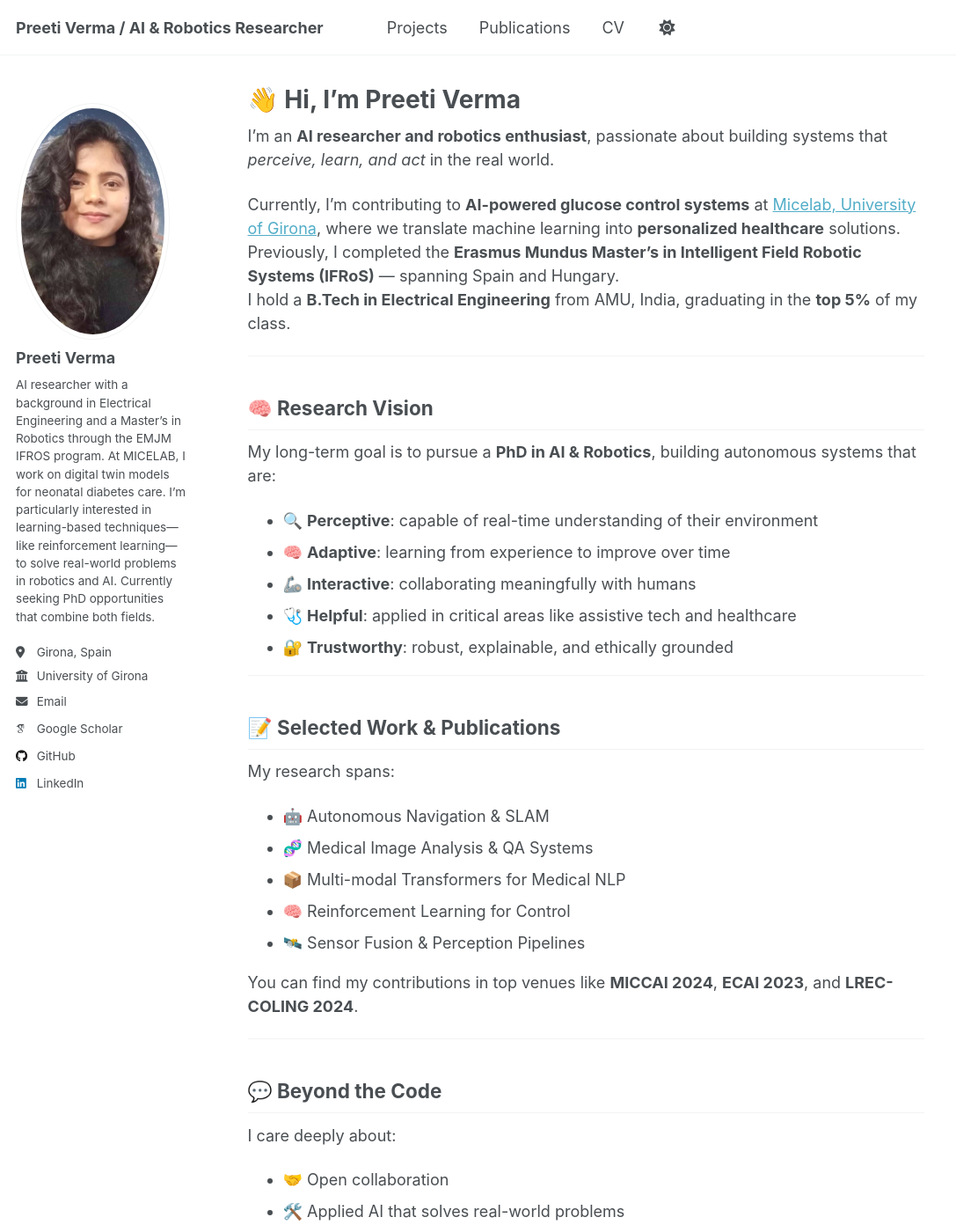
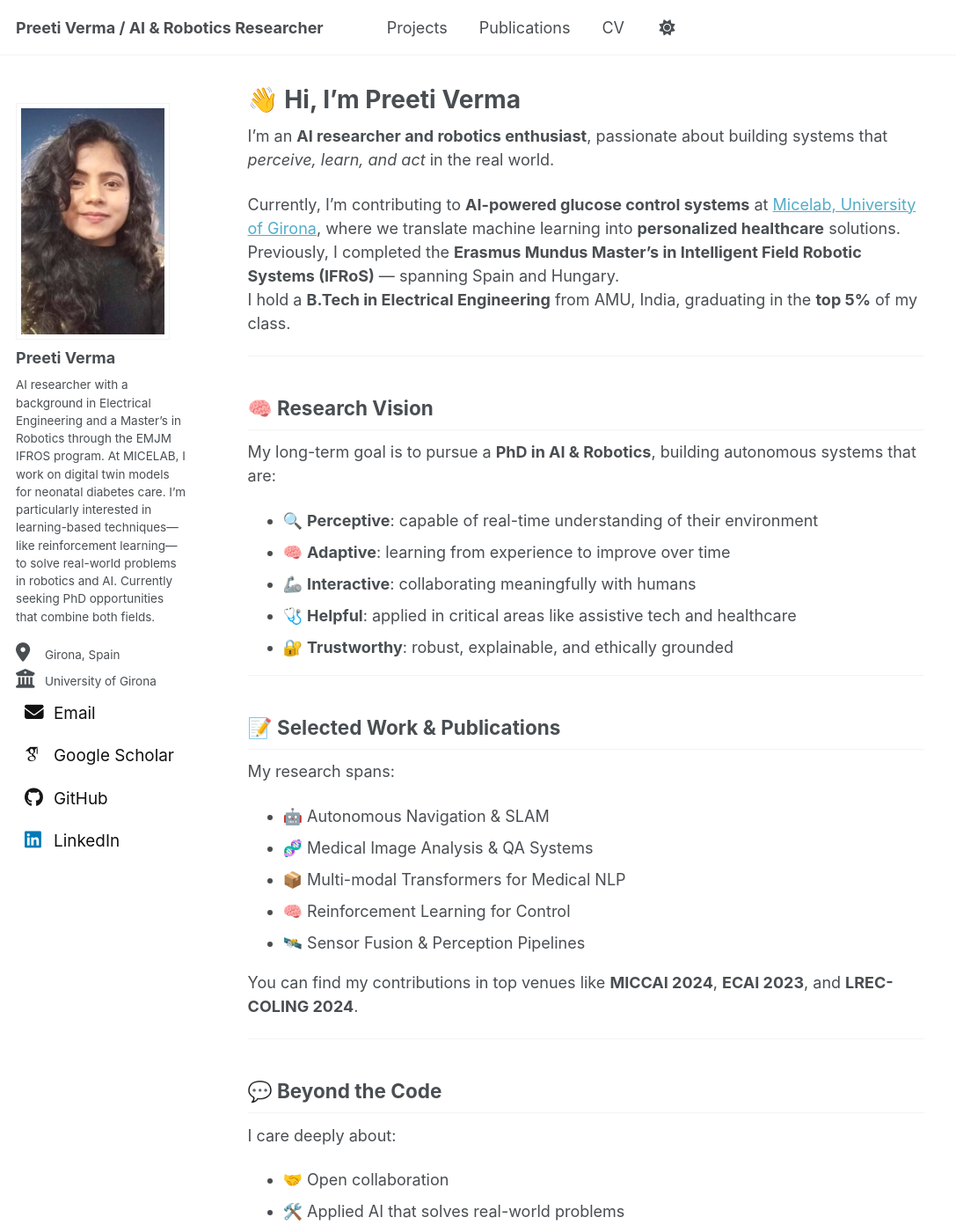
Before and after one commit to preeti-verma8600/preeti-verma8600.github.io, a Jekyll site: the page built from _pages/about.md, in a window 1280 px wide and 1400 px high. Shown: the whole window at 88% size, without its empty margins (0-1087 px from the left). Built offline with Jekyll 4.4.1, drawn with Linux system fonts in a browser that asks for light colours; some web fonts are replaced; a script that is not in the unit is left out.

Commit message:
Updated about me 3

```diff
--- a/_sass/layout/_sidebar.scss
+++ b/_sass/layout/_sidebar.scss
@@ -95,7 +95,9 @@
 
   img {
     max-width: 175px;
-    border-radius: 50%;
+    border-radius: 0;
+
+    // border-radius:    50%;
 
     @include breakpoint($large) {
       padding: 5px;
@@ -249,16 +251,35 @@
 
   a {
     display: block;
-    margin-bottom: 5px;
-    padding-right: 5px;
-    padding-top: 2px;
-    padding-bottom: 2px;
-    color: inherit;
-    font-size: $type-size-5;
+    margin-bottom: 8px;         // increase space between links
+    padding: 6px 10px;          // more padding for better click area
+    font-size: 1.05rem;         // increase font size
+    color: #111111;             // more readable color
     text-decoration: none;
 
     &:hover {
       text-decoration: underline;
+      color: #007acc;           // optional: add a hover color for visibility
     }
   }
+
+  i {
+    font-size: 1.2rem;          // make icons bigger
+    margin-right: 6px;          // spacing between icon and text
+  }
+
+  // a {
+  //   display: block;
+  //   margin-bottom: 5px;
+  //   padding-right: 5px;
+  //   padding-top: 2px;
+  //   padding-bottom: 2px;
+  //   color: inherit;
+  //   font-size: $type-size-5;
+  //   text-decoration: none;
+
+  //   &:hover {
+  //     text-decoration: underline;
+  //   }
+  // }
 }
```
